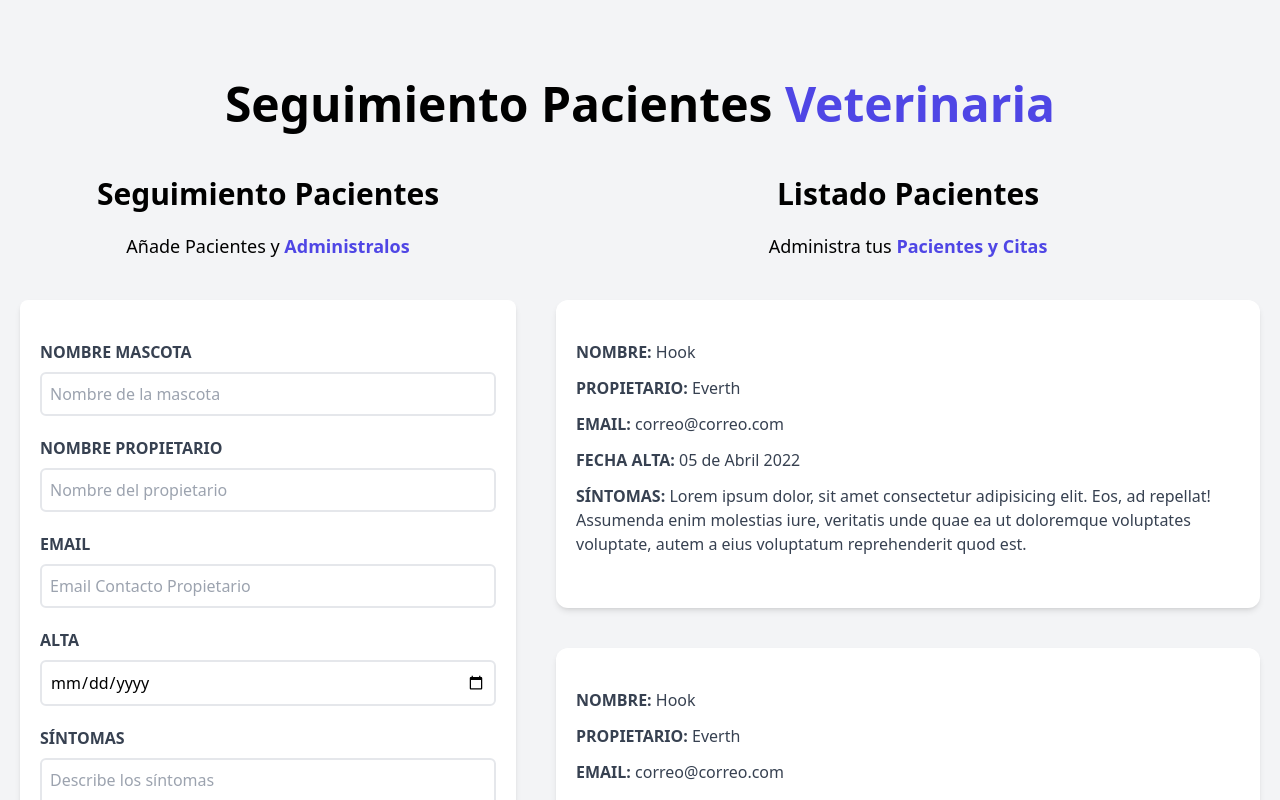
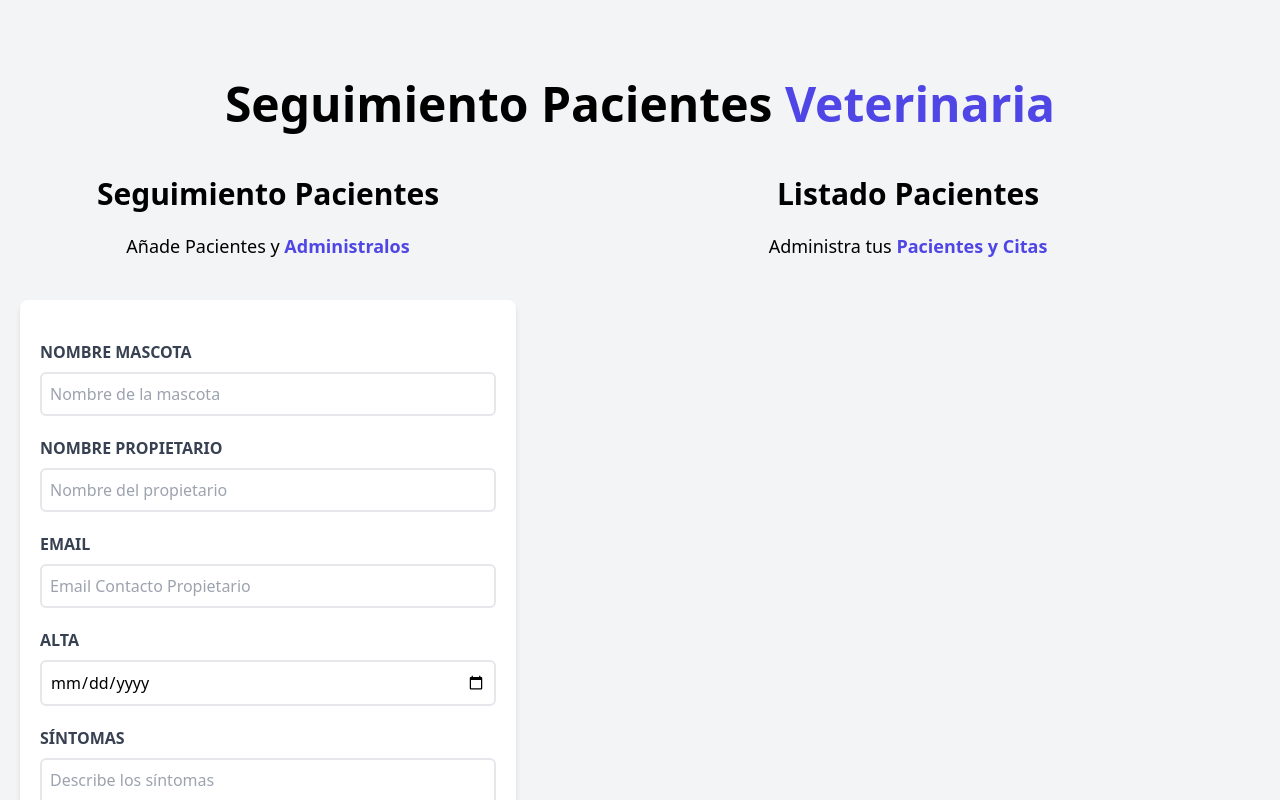
Before and after one commit to epe0413/citas_react_vite, a React (Vite) app: page / in a window 1280 px wide. Shown: the top 800 px of the page. Built offline with nearby package versions, Linux system fonts and the light colour scheme.

Commit message:
Se muestra el contenido de cada cita de forma dinamica, se agrego funcion para generar un Id

```diff
--- a/src/App.jsx
+++ b/src/App.jsx
@@ -16,7 +16,9 @@
           pacientes={pacientes}
           setPacientes={setPacientes}
         />
-        <ListadoPacientes/>
+        <ListadoPacientes
+          pacientes={pacientes}
+        />
       </div>
     </div>
   )
--- a/src/components/Formulario.jsx
+++ b/src/components/Formulario.jsx
@@ -9,6 +9,13 @@
   const [sintomas, setSintomas] = useState('');
 
   const [error, setError] = useState(false)
+
+  const generarId = () => {
+    const random = Math.random().toString(36).substr(2)
+    const fecha = Date.now().toString(36)
+
+    return fecha + random
+  }
 
   const handleSubmit = (e) => {
     e.preventDefault();
@@ -29,7 +36,8 @@
       propietario,
       email,
       fecha,
-      sintomas
+      sintomas,
+      id: generarId()
     }
 
     setPacientes([...pacientes, objetoPaciente])
--- a/src/components/ListadoPacientes.jsx
+++ b/src/components/ListadoPacientes.jsx
@@ -1,6 +1,7 @@
 import Paciente from "./Paciente"
 
-const ListadoPacientes = () => {
+const ListadoPacientes = ({pacientes}) => {
+
   return (
     <div className="md:w-1/2 lg:w-3/5 md:h-screen overflow-y-scroll">
         <h2 className="font-black text-3xl text-center">Listado Pacientes</h2>
@@ -9,12 +10,12 @@
           <span className="text-indigo-600 font-bold">Pacientes y Citas</span>
         </p>
 
-        <Paciente/>
-        <Paciente/>
-        <Paciente/>
-        <Paciente/>
-        <Paciente/>
-        <Paciente/>
+        {pacientes.map( paciente => (
+            <Paciente
+              key={paciente.id}
+              paciente={paciente}
+            />
+        ))}
     </div>
   )
 }
--- a/src/components/Paciente.jsx
+++ b/src/components/Paciente.jsx
@@ -1,25 +1,28 @@
-const Paciente = () => {
+const Paciente = ({paciente}) => {
+
+  const {nombre, propietario, email, fecha, sintomas} = paciente
+
   return (
     <div className="mx-5 my-10 bg-white shadow-md px-5 py-10 rounded-xl">
           <p className="font-bold mb-3 text-gray-700 uppercase">
             Nombre: {''}
-            <span className="font-normal normal-case">Hook</span>
+            <span className="font-normal normal-case">{nombre}</span>
           </p>
           <p className="font-bold mb-3 text-gray-700 uppercase">
             Propietario: {''}
-            <span className="font-normal normal-case">Everth</span>
+            <span className="font-normal normal-case">{propietario}</span>
           </p>
           <p className="font-bold mb-3 text-gray-700 uppercase">
             Email: {''}
-            <span className="font-normal normal-case">correo@correo.com</span>
+            <span className="font-normal normal-case">{email}</span>
           </p>
           <p className="font-bold mb-3 text-gray-700 uppercase">
             Fecha alta: {''}
-            <span className="font-normal normal-case">05 de Abril 2022</span>
+            <span className="font-normal normal-case">{fecha}</span>
           </p>
           <p className="font-bold mb-3 text-gray-700 uppercase">
             Síntomas: {''}
-            <span className="font-normal normal-case">Lorem ipsum dolor, sit amet consectetur adipisicing elit. Eos, ad repellat! Assumenda enim molestias iure, veritatis unde quae ea ut doloremque voluptates voluptate, autem a eius voluptatum reprehenderit quod est.</span>
+            <span className="font-normal normal-case">{sintomas}</span>
           </p>
         </div>
   )
```
